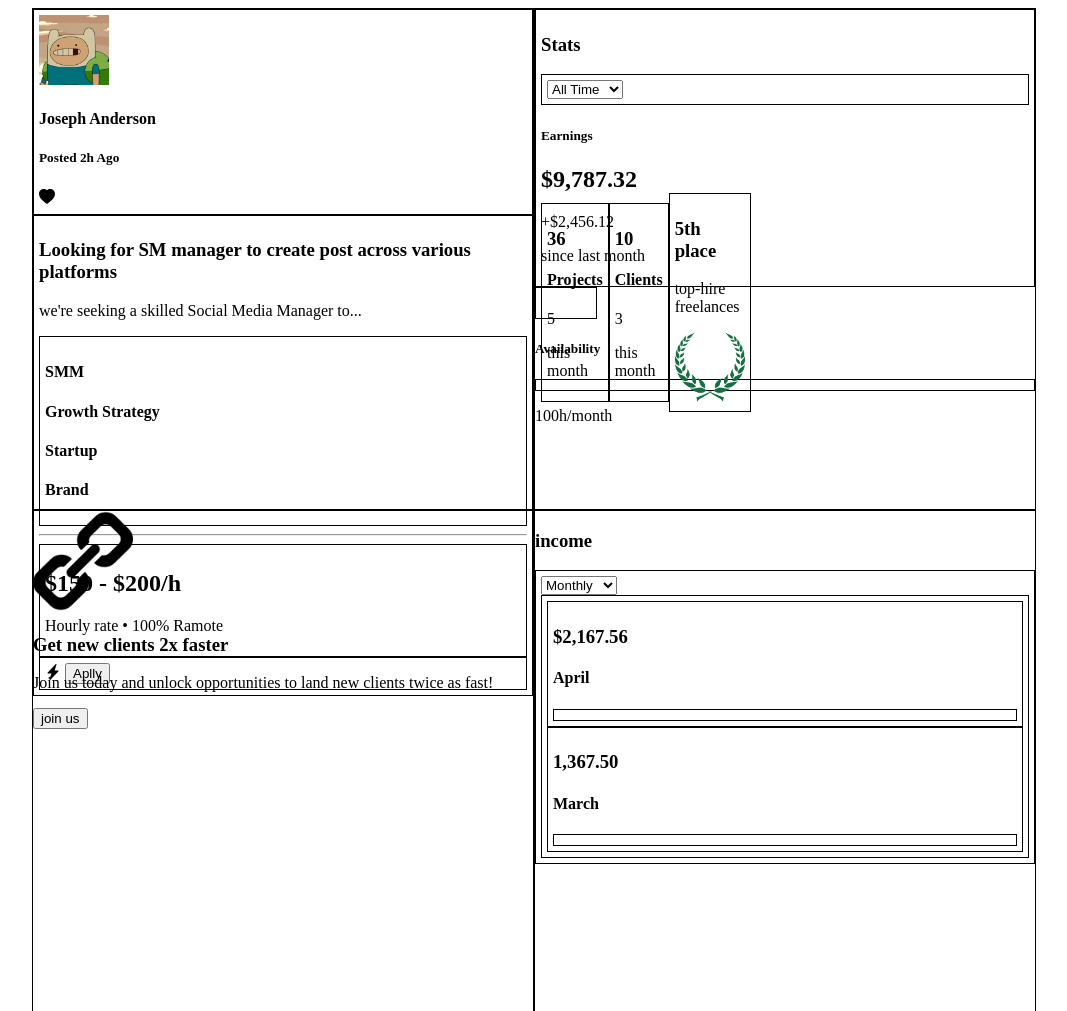
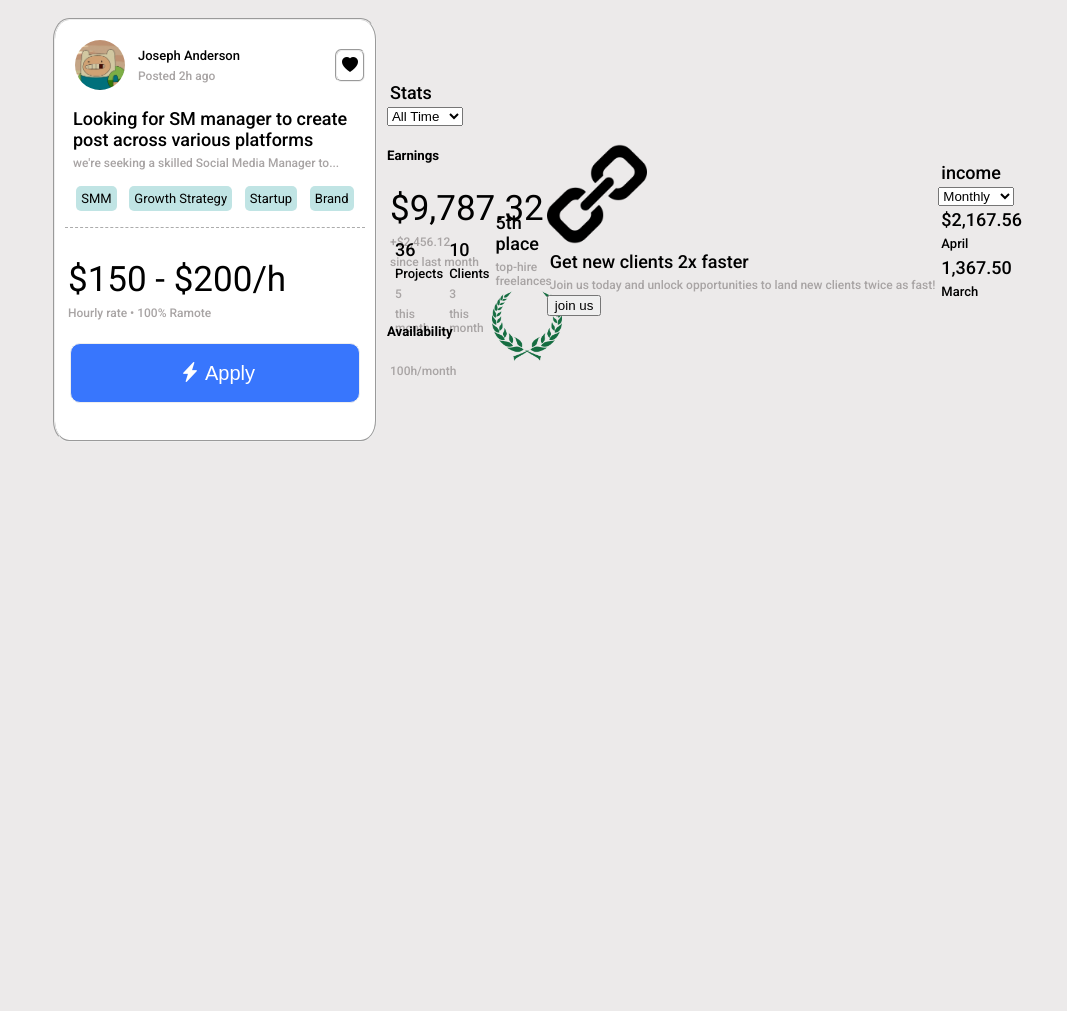
Before and after one commit to Gonnetc27/tp2-boxes, a plain HTML site: page index.html in a window 1280 px wide. Shown: the top 1011 px of the page, without its empty margins (106-1173 px from the left). After the commit the page ends 800 px from the top, so only its background shows below. Drawn offline with nearby package versions, Linux system fonts and the light colour scheme.

Commit message:
primer box

```diff
--- a/css/styles.css
+++ b/css/styles.css
@@ -1,3 +1,8 @@
+html{
+    background-color: rgb(236, 234, 234);
+    font-family: "Roboto", sans-serif;
+}
+
 main{
     display: flex;
     align-items: center;
@@ -5,22 +10,134 @@ main{
     flex-wrap: wrap;
 }
 
-section{
-    width: 500px;
-    height: 500px;
-    border-color: black;
-    border: 1px solid;
-}
-.foto{
-    width: 70px;
-    height: 70px;
+.box1{
+    background-color: white;
+    width: 300px;
+    height: 400px;
+    border: 2px groove;
+    margin: 10px;
+    padding: 10px;
+    border-radius: 5%;
 }
 
-div{
-    border-color: black;
-    border: 1px solid;
+
+.foto{
+    width: 50px;
+    height: 50px;
+    border-radius: 50%;
+    padding: 10px;
+    margin: 0;
+}
+
+.characts{
+    display: flex;
+    flex-direction: row;
+    align-items: center;
+    justify-content: space-around;
+}
+
+.box1-head{
+    display: flex;
+    flex-direction: row;
+    justify-content: space-between;
+    align-items: center;
+}
+
+.perfil{
+    display: flex;
+    flex-direction: row;
+    align-items: center;
+}
+
+.nombre{
+    display: flex;
+    flex-direction: column;
+}
+
+.box1 i{
+    border: 2px groove;
+    border-radius: 20%;
     padding: 5px;
+}
 
+
+h3{
+    color: black;
+    margin: 0;
+    font-weight: 500;
+    padding: 3px;
+    font-size: 18px;
+}
+
+h4{
+    color: black;
+    margin: 0;
+    font-weight: 500;
+    padding: 3px;
+    font-size: 13px;
+}
+
+p{
+    color: rgb(168, 164, 164);
+    margin: 0;
+    font-weight: 500;
+    font-size: 12px;
+    padding: 3px;
+}
+
+.characts{
+    padding-top: 10px;
+}
+
+.characts h4{
+    background-color: rgb(192, 228, 228);
+    padding: 5px;
+    font-weight: 400;
+    border-radius: 5px;
+    margin: 3px;
+}
+
+hr{
+    padding: 10px;
+    border: none;
+    border-top: 1px dashed;
+    color: rgb(172, 172, 172);
+}
+
+.box1-main{
+    display: flex;
+    flex-direction: column;
+    padding: 5px;
+}
+
+h2{
+    color: black;
+    margin: 0;
+    font-weight: 400;
+    padding: 3px;
+    font-size: 35px;
+}
+.precio{
+    padding-bottom: 20px;
+}
+
+.boton{
+    display: flex   ;
+    justify-content: center;
+}
+
+.apply{
+    background-color: rgb(56, 118, 253);
+    color: white;
+    width: 290px;
+    height: 60px;
+    font-size: 20px;
+    border-radius: 10px;
+    border: 1px groove;
+}
+
+.apply i{
+    border: none;
 }
 
 .box2-boxs{
--- a/index.html
+++ b/index.html
@@ -5,35 +5,41 @@
     <meta name="viewport" content="width=device-width, initial-scale=1.0">
     <link rel="stylesheet" href="css/styles.css">
     <link rel="stylesheet" href="https://cdn.jsdelivr.net/npm/bootstrap-icons@1.11.3/font/bootstrap-icons.min.css">
+    <link rel="preconnect" href="https://fonts.googleapis.com">
+    <link rel="preconnect" href="https://fonts.gstatic.com" crossorigin>
+    <link href="https://fonts.googleapis.com/css2?family=Roboto:ital,wght@0,100;0,300;0,400;0,500;0,700;0,900;1,100;1,300;1,400;1,500;1,700;1,900&display=swap" rel="stylesheet">
     <title>Document</title>
 </head>
 <body>
     <main>
         <section class="box1">
             <div class="box1-head">
+                <div class="perfil">
                     <img src="img/900599e307a674ceffa940da3e168dc6.jpg" class="foto" alt="perfil">
+                    <div class="nombre">
                         <h4>Joseph Anderson</h4>
-                <h5>Posted 2h Ago</h5>
-                <img src="img/heart-fill.svg" alt="heart">
+                        <p>Posted 2h ago</p>
+                    </div>
+                </div>
+                <i class="bi bi-heart-fill"></i>
             </div>
             <div class="box1-main">
                 <h3>Looking for SM manager to create post across various platforms</h3>
                 <p>we're seeking a skilled Social Media Manager to...</p>
-                <div class="ch aracts">
+                <div class="characts">
                     <h4>SMM</h4>
                     <h4>Growth Strategy</h4>
                     <h4>Startup</h4>
                     <h4>Brand</h4>
                 </div>
+            </div>
             <hr>
-                <div>
+            <div class="precio">
                 <h2>$150 - $200/h</h2>
                 <p>Hourly rate • 100% Ramote</p>
             </div>
-                <div>
-                    <i class="bi bi-lightning-charge-fill"></i>
-                    <button>Aplly</button>
-                </div>
+            <div class="boton">
+                <button class="apply"> <i class="bi bi-lightning-charge-fill"></i>Apply</button>
             </div>
         </section>
 
```
Lines whose indentation alone changed are shown as unchanged.
